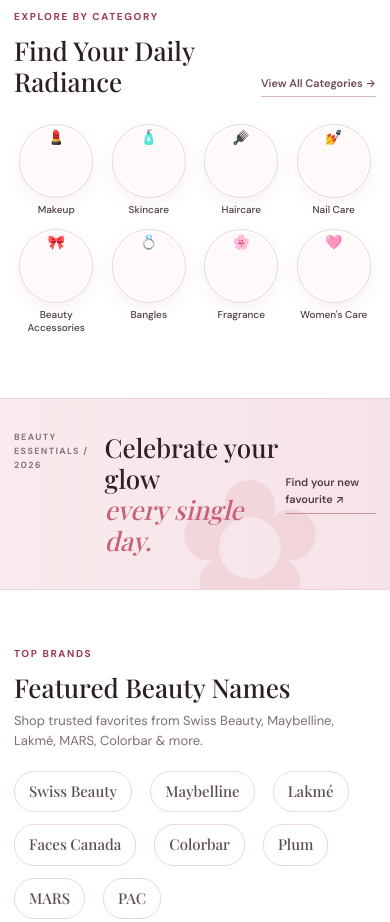
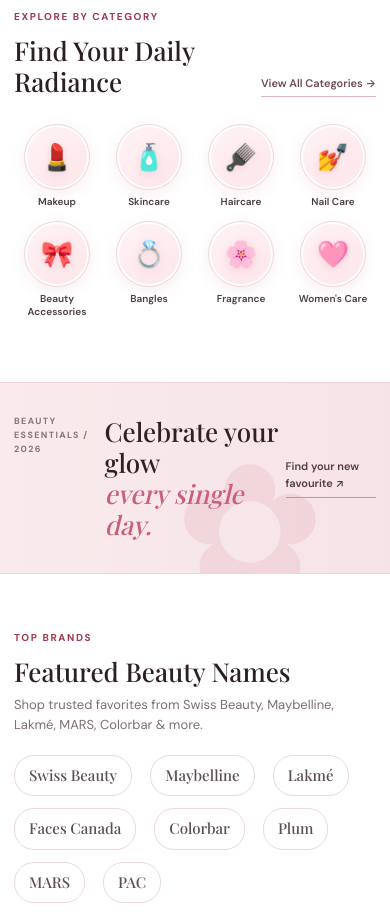
Before and after one commit to akanksha101108-svg/Shubham-cosmetic, a plain HTML site: page index.html in a window 390 px wide. Shown: the part 1120-2042 px from the top of the page. Drawn offline with nearby package versions, Linux system fonts and the light colour scheme; no server answers; a web font is replaced by a local one.

Commit message:
Update style.css

```diff
--- a/style.css
+++ b/style.css
@@ -534,7 +534,8 @@
 	background: transparent;
 	cursor: pointer;
 	text-align: center;
-	transition: transform 0.25s ease;
+	transition: transform 0.25s cubic-bezier(0.4, 0, 0.2, 1);
+	outline: none;
 }
 .category-tile:hover {
 	transform: translateY(-4px);
@@ -542,47 +543,45 @@
 .category-image {
 	position: relative;
 	width: 100%;
-	max-width: 110px;
+	max-width: 94px;
 	aspect-ratio: 1;
 	border-radius: 50%;
-	overflow: hidden;
-	background: var(--pink-soft);
-	box-shadow: 0 6px 18px rgba(158, 57, 81, 0.08);
-	border: 2px solid #fff;
-	outline: 1px solid #ebd9dc;
-	transition: all 0.25s ease;
+	display: flex;
+	align-items: center;
+	justify-content: center;
+	background: linear-gradient(145deg, #fff2f5 0%, #fde6ea 100%);
+	box-shadow: 0 4px 16px rgba(201, 96, 120, 0.12);
+	border: 2px solid #ffffff;
+	outline: 1.5px solid #eed6db;
+	transition: all 0.25s cubic-bezier(0.4, 0, 0.2, 1);
+	user-select: none;
 }
 .category-tile:hover .category-image {
-	outline: 2px solid var(--rose);
-	box-shadow: 0 10px 24px rgba(201, 96, 120, 0.2);
-}
-.category-image img {
-	width: 100%;
-	height: 100%;
-	object-fit: cover;
-	transition: transform .35s ease;
-}
-.category-tile:hover img {
-	transform: scale(1.08);
-}
-.category-image-fallback {
-	position: absolute;
-	inset: 0;
-	display: grid;
-	place-items: center;
-	padding: 8px;
-	background: #fae9ed;
-	color: #84535e;
-	font-family: var(--serif);
-	font-size: 11px;
+	outline-color: var(--rose);
+	background: linear-gradient(145deg, #fde4e8 0%, #fbd5dc 100%);
+	box-shadow: 0 8px 24px rgba(201, 96, 120, 0.24);
+	transform: scale(1.05);
+}
+.category-emoji {
+	display: flex;
+	align-items: center;
+	justify-content: center;
+	font-size: 38px;
+	line-height: 1;
+	transition: transform 0.25s ease;
+	filter: drop-shadow(0 2px 4px rgba(180, 70, 95, 0.15));
+}
+.category-tile:hover .category-emoji {
+	transform: scale(1.12);
 }
 .category-tile-label {
 	display: block;
 	margin-top: 10px;
 	color: #4b3e42;
 	font-size: 12px;
-	font-weight: 500;
+	font-weight: 600;
 	line-height: 1.3;
+	text-align: center;
 	transition: color 0.2s ease;
 }
 .category-tile:hover .category-tile-label {
@@ -1621,6 +1620,12 @@
 		grid-template-columns: repeat(4, 1fr);
 		gap: 20px 16px;
 	}
+	.category-image {
+		max-width: 86px;
+	}
+	.category-emoji {
+		font-size: 34px;
+	}
 	.product-grid {
 		grid-template-columns: repeat(3, minmax(0, 1fr));
 		gap: 22px 16px;
@@ -1712,6 +1717,21 @@
 		gap: 10px 18px;
 	}
 
+	.category-list {
+		grid-template-columns: repeat(4, 1fr);
+		gap: 18px 12px;
+	}
+	.category-image {
+		max-width: 74px;
+	}
+	.category-emoji {
+		font-size: 30px;
+	}
+	.category-tile-label {
+		font-size: 11px;
+		margin-top: 8px;
+	}
+
 	.brand-section {
 		grid-template-columns: 1fr;
 		gap: 20px;
@@ -1746,10 +1766,13 @@
 
 	.category-list {
 		grid-template-columns: repeat(4, 1fr);
-		gap: 14px 8px;
+		gap: 14px 6px;
 	}
 	.category-image {
-		max-width: 72px;
+		max-width: 64px;
+	}
+	.category-emoji {
+		font-size: 26px;
 	}
 	.category-tile-label {
 		font-size: 10px;
@@ -1782,6 +1805,23 @@
 	}
 	.form-grid {
 		grid-template-columns: 1fr;
+	}
+}
+
+@media (max-width: 360px) {
+	.category-list {
+		grid-template-columns: repeat(4, 1fr);
+		gap: 10px 4px;
+	}
+	.category-image {
+		max-width: 54px;
+	}
+	.category-emoji {
+		font-size: 22px;
+	}
+	.category-tile-label {
+		font-size: 9px;
+		margin-top: 4px;
 	}
 }
 
```
